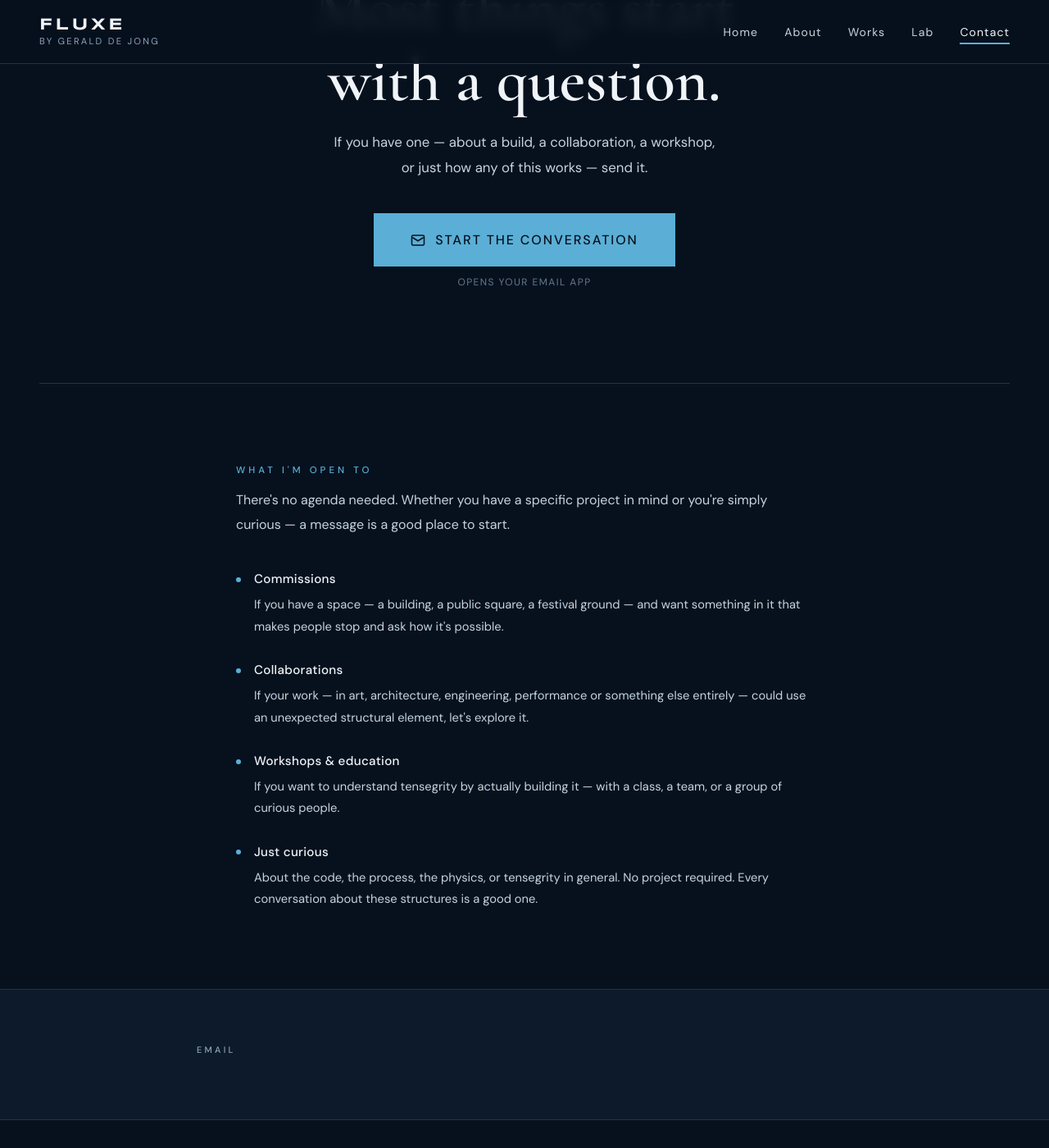
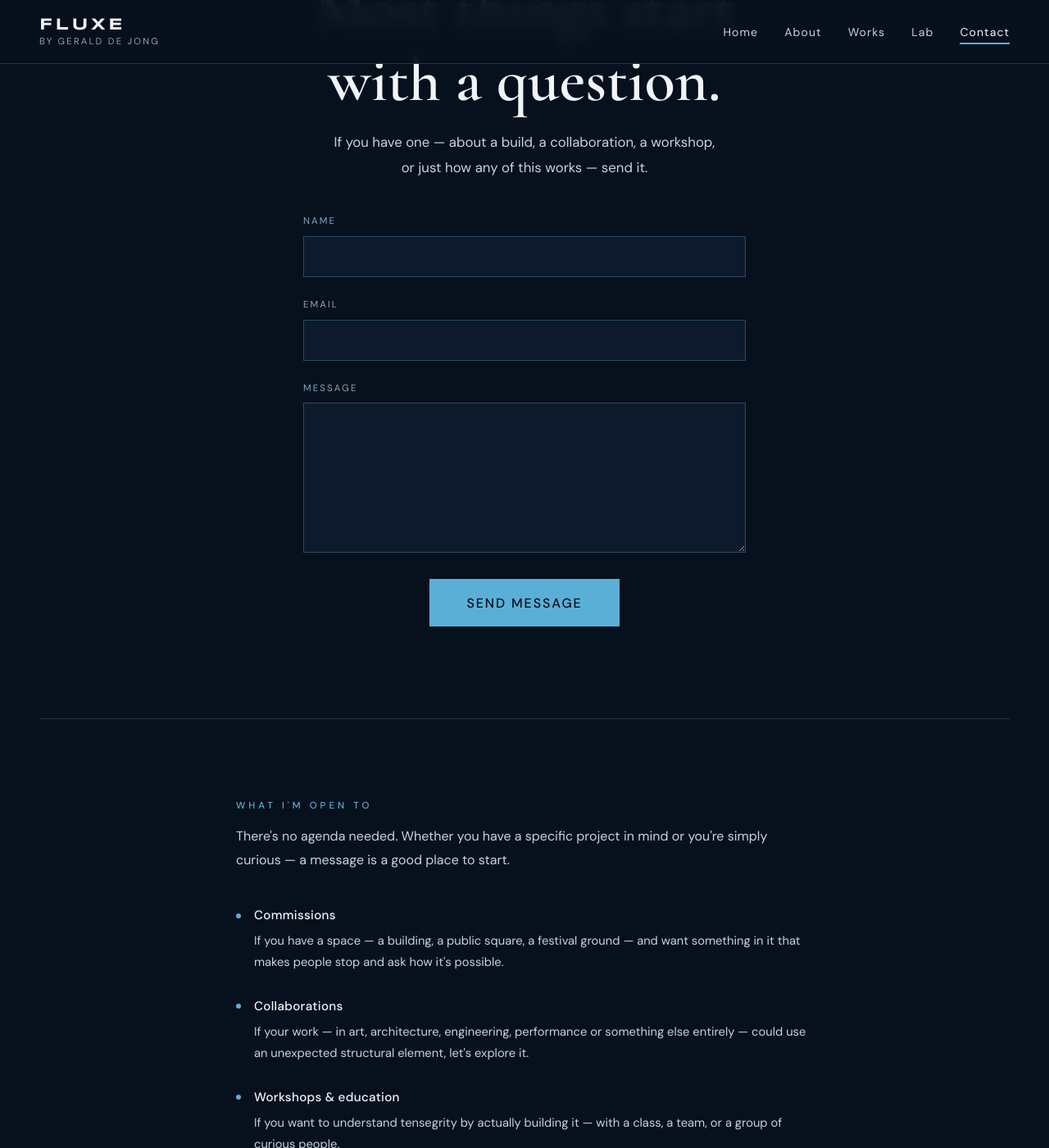
Before and after one commit to geralddejong/fluxe_art, a Jekyll site: the page built from contact.html, in a window 1280 px wide and 1400 px high, scrolled down 234 px. Shown: the whole window at 82% size. Built offline with Jekyll 4.4.1, drawn with Linux system fonts in a browser that asks for light colours.

Commit message:
web3forms

```diff
--- a/_config.yml
+++ b/_config.yml
@@ -2,6 +2,7 @@ title: Fluxe
 description: >
   Tensegrity sculpture by Gerald de Jong. Steel, cable, tension, balance.
   An invitation to look closer at structures held together by pure push and pull.
+email: gerald@fluxe.art
 author: Gerald de Jong
 lang: en
 
--- a/assets/css/fluxe.css
+++ b/assets/css/fluxe.css
@@ -1004,6 +1004,40 @@ hr.divider {
   color: var(--text-muted);
   opacity: 0.7;
 }
+.contact-form {
+  display: flex;
+  flex-direction: column;
+  gap: 1.5rem;
+  max-width: 540px;
+  margin: 2.5rem auto 0;
+  text-align: left;
+}
+.form-row { display: flex; flex-direction: column; gap: 0.5rem; }
+.form-label {
+  font-family: var(--font-body);
+  font-size: 0.72rem;
+  letter-spacing: 0.18em;
+  text-transform: uppercase;
+  color: var(--text-muted);
+}
+.form-input {
+  font-family: var(--font-body);
+  font-size: 1rem;
+  color: var(--text-primary);
+  background: var(--bg-surface);
+  border: 1px solid var(--border-light);
+  padding: 0.85rem 1rem;
+  width: 100%;
+  transition: border-color 0.2s;
+}
+.form-input:focus { outline: none; border-color: var(--accent); }
+.form-textarea { resize: vertical; min-height: 8rem; line-height: 1.6; }
+.contact-form .btn-cta {
+  align-self: center;
+  margin-top: 0.5rem;
+  cursor: pointer;
+  font-family: var(--font-body);
+}
 .conversations {
   max-width: 800px;
   margin: 0 auto;
--- a/contact.html
+++ b/contact.html
@@ -9,16 +9,24 @@ permalink: /contact/
   <span class="page-eyebrow">Get in touch</span>
   <h1 class="page-title page-title--serif">Most things start<br>with a question.</h1>
   <p class="page-opener">If you have one &mdash; about a build, a collaboration, a workshop, or just how any of this works &mdash; send it.</p>
-  <a class="cta-email-address" href="mailto:{{ site.email }}">{{ site.email }}</a>
-  <div class="cta-action">
-    <a class="btn-cta" href="mailto:{{ site.email }}">
-      <svg viewBox="0 0 24 24" aria-hidden="true" class="icon-mail">
-        <path d="M20 4H4c-1.1 0-2 .9-2 2v12c0 1.1.9 2 2 2h16c1.1 0 2-.9 2-2V6c0-1.1-.9-2-2-2zm0 4l-8 5-8-5"/>
-      </svg>
-      Start the conversation
-    </a>
-    <p class="cta-hint">Opens your email app</p>
-  </div>
+
+  <form class="contact-form reveal" action="https://api.web3forms.com/submit" method="POST">
+    <input type="hidden" name="access_key" value="c4627d0d-f8cd-4df9-9c19-a81428b77600">
+    <input type="hidden" name="redirect" value="https://fluxe.art/thanks/">
+    <div class="form-row">
+      <label class="form-label" for="cf-name">Name</label>
+      <input class="form-input" id="cf-name" type="text" name="name" autocomplete="name" required>
+    </div>
+    <div class="form-row">
+      <label class="form-label" for="cf-email">Email</label>
+      <input class="form-input" id="cf-email" type="email" name="email" autocomplete="email" required>
+    </div>
+    <div class="form-row">
+      <label class="form-label" for="cf-message">Message</label>
+      <textarea class="form-input form-textarea" id="cf-message" name="message" rows="6" required></textarea>
+    </div>
+    <button class="btn-cta" type="submit">Send message</button>
+  </form>
 </div>
 
 <hr class="divider" />
@@ -62,10 +70,12 @@ permalink: /contact/
 <div class="contact-strip reveal">
   <div class="contact-strip-inner">
 
+    {% if site.email %}
     <div class="contact-channel">
       <span class="channel-label">Email</span>
       <a class="channel-link" href="mailto:{{ site.email }}">{{ site.email }}</a>
     </div>
+    {% endif %}
 
     {% if site.instagram_url %}
     <div class="contact-channel">
```
Also changed, not shown: fluxe/contact.html (+26 -10 lines), thanks.html (added, +16 -0 lines).
